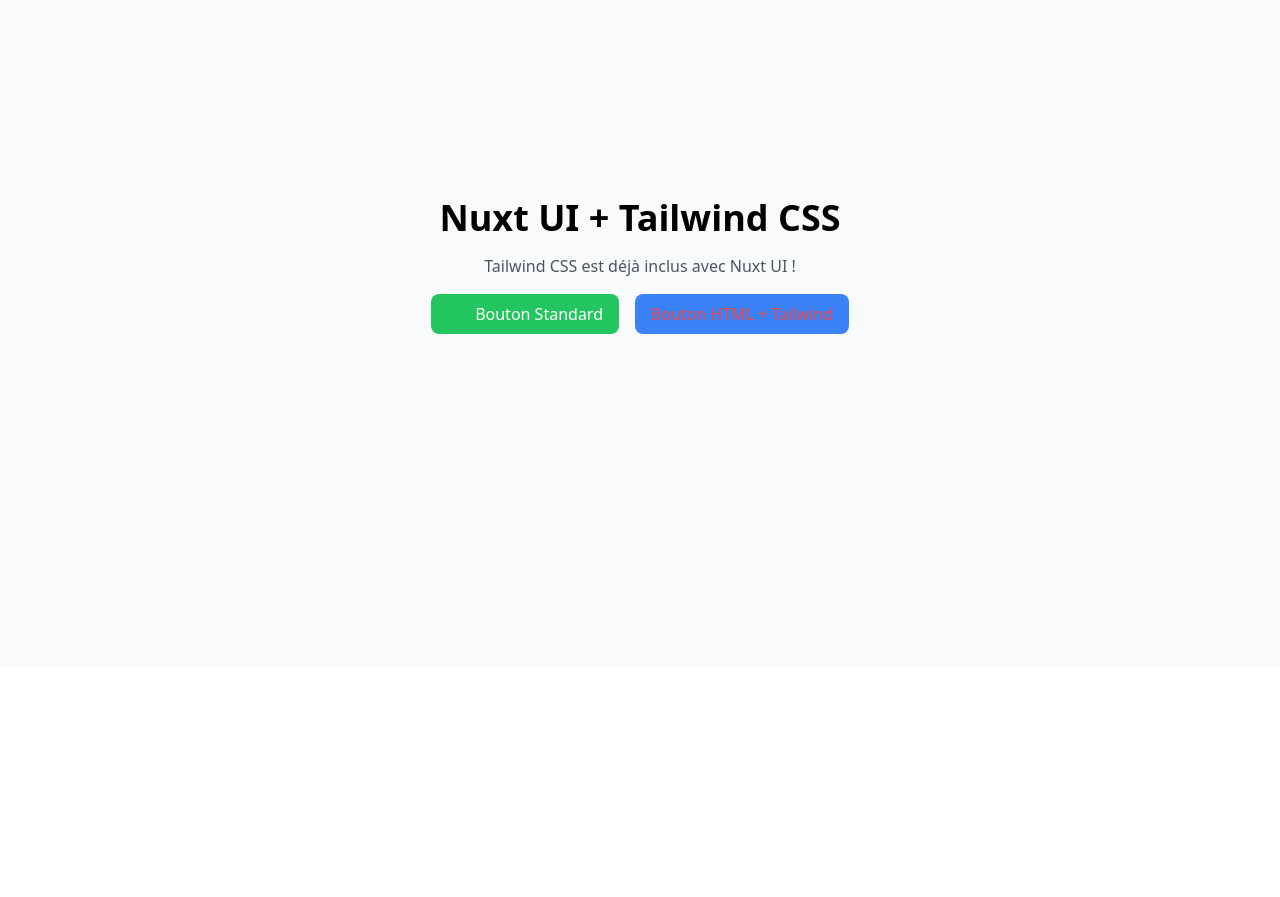
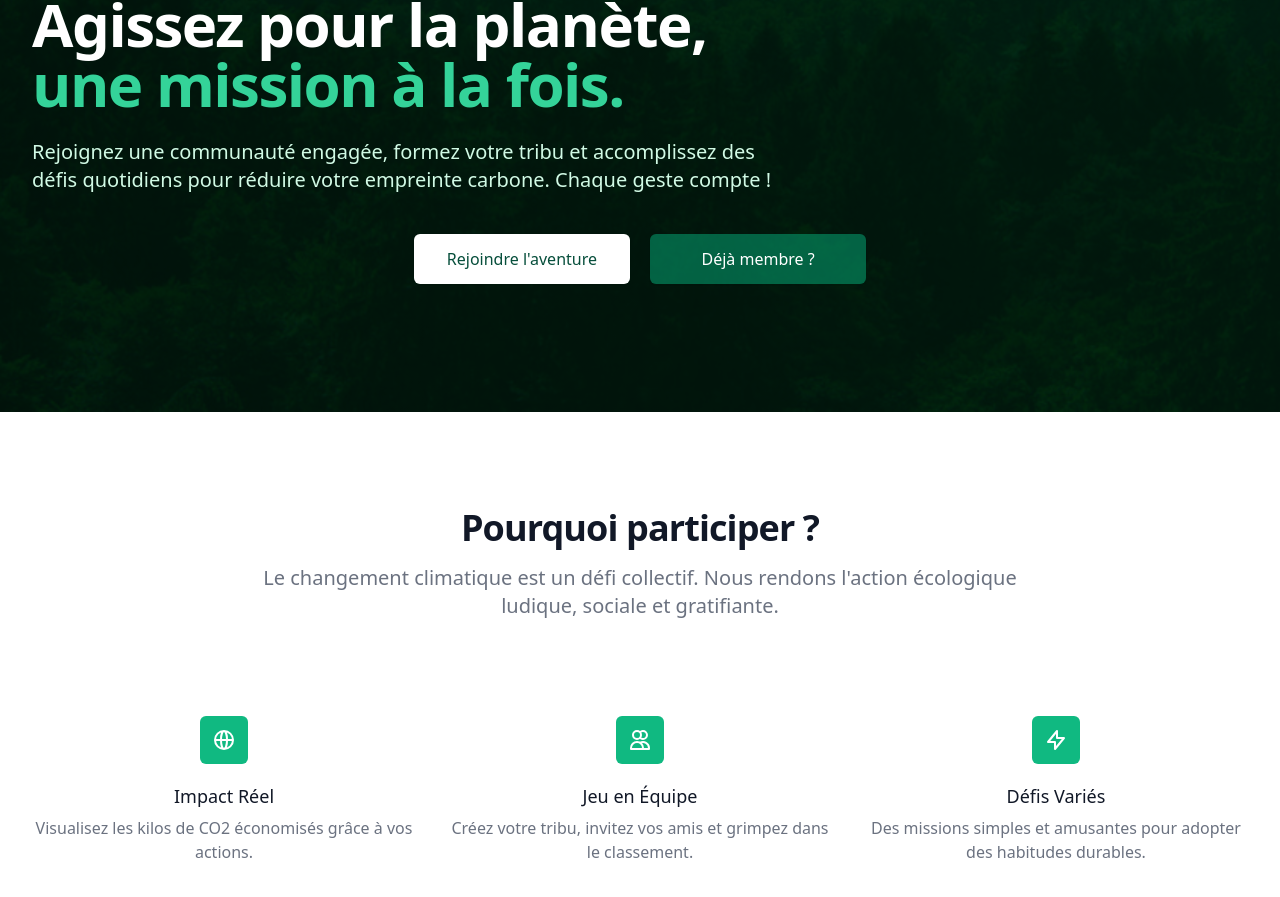
Before and after one commit to Raph9213/ndi-defi2, a Nuxt app in the folder defi2-frontend/: page / in a window 1280 px wide. Shown: the part 243-1140 px from the top of the page. Before the commit the page ends 909 px from the top, so only its background shows below. Built offline with nearby package versions, Linux system fonts and the light colour scheme.

Commit message:
feat: homepage

```diff
--- a/defi2-frontend/app/components/NavBar.vue
+++ b/defi2-frontend/app/components/NavBar.vue
@@ -49,15 +49,14 @@
 <script setup lang="ts">
 import { ref, onMounted } from 'vue';
 
-const panelMode = ref<string | null>(null);
+const { panelMode, openPanel, closePanel: closeAuthPanel } = useAuthUI();
 const name = ref('');
 const email = ref('');
 const password = ref('');
 const loading = ref(false);
 const message = ref('');
 
-function openPanel(mode: string) { panelMode.value = mode; message.value = ''; }
-function closePanel() { panelMode.value = null; name.value = ''; email.value = ''; password.value = ''; message.value = ''; }
+function closePanel() { closeAuthPanel(); name.value = ''; email.value = ''; password.value = ''; message.value = ''; }
 
 async function registerUser() {
   if (!name.value || !email.value || !password.value) {
--- /dev/null
+++ b/defi2-frontend/app/composables/useAuthUI.ts
@@ -0,0 +1,11 @@
+export const useAuthUI = () => {
+    const panelMode = useState<string | null>('auth-panel-mode', () => null);
+    const openPanel = (mode: string) => { panelMode.value = mode; };
+    const closePanel = () => { panelMode.value = null; };
+
+    return {
+        panelMode,
+        openPanel,
+        closePanel
+    };
+};
--- a/defi2-frontend/app/pages/index.vue
+++ b/defi2-frontend/app/pages/index.vue
@@ -1,21 +1,95 @@
 <template>
-  <div class="p-10 flex flex-col items-center justify-center min-h-screen gap-4 bg-gray-50 "> <!--dark:bg-gray-900-->
-    <h1 class="text-4xl font-bold text-primary-500">
-      Nuxt UI + Tailwind CSS
-    </h1>
-    <p class="text-gray-600 dark:text-gray-300">
-      Tailwind CSS est déjà inclus avec Nuxt UI !
-    </p>
+  <div class="min-h-screen flex flex-col">
+    <!-- Hero Section -->
+    <div class="relative bg-emerald-900 overflow-hidden">
+      <div class="absolute inset-0">
+        <img class="w-full h-full object-cover opacity-30" src="/forest-bg.webp" alt="Forest background" onerror="this.style.display='none'" />
+        <div class="absolute inset-0 bg-gradient-to-r from-emerald-900 to-emerald-800 mix-blend-multiply" />
+      </div>
+      <div class="relative max-w-7xl mx-auto py-24 px-4 sm:py-32 sm:px-6 lg:px-8">
+        <h1 class="text-4xl font-extrabold tracking-tight text-white sm:text-5xl lg:text-6xl">
+          Agissez pour la planète, <br class="hidden sm:block" />
+          <span class="text-emerald-400">une mission à la fois.</span>
+        </h1>
+        <p class="mt-6 text-xl text-emerald-100 max-w-3xl">
+          Rejoignez une communauté engagée, formez votre tribu et accomplissez des défis quotidiens pour réduire votre empreinte carbone. Chaque geste compte !
+        </p>
+        <div class="mt-10 max-w-sm sm:flex sm:max-w-none">
+          <div class="space-y-4 sm:space-y-0 sm:mx-auto sm:inline-grid sm:grid-cols-2 sm:gap-5">
+            <button @click="openPanel('register')" class="flex items-center justify-center px-4 py-3 border border-transparent text-base font-medium rounded-md shadow-sm text-emerald-900 bg-white hover:bg-emerald-50 sm:px-8">
+              Rejoindre l'aventure
+            </button>
+            <button @click="openPanel('login')" class="flex items-center justify-center px-4 py-3 border border-transparent text-base font-medium rounded-md shadow-sm text-white bg-emerald-600 bg-opacity-60 hover:bg-opacity-70 sm:px-8">
+              Déjà membre ?
+            </button>
+          </div>
+        </div>
+      </div>
+    </div>
 
-    <div class="flex gap-4">
-      <button class="px-4 py-2 text-white bg-green-500 rounded-lg hover:bg-green-600 transition-colors flex items-center gap-2">
-        <span class="i-heroicons-check w-5 h-5" />
-        Bouton Standard
-      </button>
+    <!-- Features Section -->
+    <div class="py-16 bg-white overflow-hidden lg:py-24">
+      <div class="relative max-w-xl mx-auto px-4 sm:px-6 lg:px-8 lg:max-w-7xl">
+        <div class="relative">
+          <h2 class="text-center text-3xl leading-8 font-extrabold tracking-tight text-gray-900 sm:text-4xl">
+            Pourquoi participer ?
+          </h2>
+          <p class="mt-4 max-w-3xl mx-auto text-center text-xl text-gray-500">
+            Le changement climatique est un défi collectif. Nous rendons l'action écologique ludique, sociale et gratifiante.
+          </p>
+        </div>
 
-      <button class="px-4 py-2 text-red-500 bg-blue-500 rounded-lg hover:bg-blue-600 transition-colors">
-        Bouton HTML + Tailwind
-      </button>
+        <div class="relative mt-12 lg:mt-24 lg:grid lg:grid-cols-3 lg:gap-8">
+          <div class="mt-10 lg:mt-0">
+            <div class="flex items-center justify-center h-12 w-12 rounded-md bg-emerald-500 text-white mx-auto">
+              <!-- Heroicon name: outline/globe-alt -->
+              <svg class="h-6 w-6" xmlns="http://www.w3.org/2000/svg" fill="none" viewBox="0 0 24 24" stroke="currentColor" aria-hidden="true">
+                <path stroke-linecap="round" stroke-linejoin="round" stroke-width="2" d="M21 12a9 9 0 01-9 9m9-9a9 9 0 00-9-9m9 9H3m9 9a9 9 0 01-9-9m9 9c1.657 0 3-4.03 3-9s-1.343-9-3-9m0 18c-1.657 0-3-4.03-3-9s1.343-9 3-9m-9 9a9 9 0 019-9" />
+              </svg>
+            </div>
+            <div class="mt-5">
+              <h3 class="text-lg leading-6 font-medium text-gray-900 text-center">Impact Réel</h3>
+              <p class="mt-2 text-base text-gray-500 text-center">
+                Visualisez les kilos de CO2 économisés grâce à vos actions.
+              </p>
+            </div>
+          </div>
+
+          <div class="mt-10 lg:mt-0">
+            <div class="flex items-center justify-center h-12 w-12 rounded-md bg-emerald-500 text-white mx-auto">
+              <!-- Heroicon name: outline/users -->
+              <svg class="h-6 w-6" xmlns="http://www.w3.org/2000/svg" fill="none" viewBox="0 0 24 24" stroke="currentColor" aria-hidden="true">
+                <path stroke-linecap="round" stroke-linejoin="round" stroke-width="2" d="M12 4.354a4 4 0 110 5.292M15 21H3v-1a6 6 0 0112 0v1zm0 0h6v-1a6 6 0 00-9-5.197M13 7a4 4 0 11-8 0 4 4 0 018 0z" />
+              </svg>
+            </div>
+            <div class="mt-5">
+              <h3 class="text-lg leading-6 font-medium text-gray-900 text-center">Jeu en Équipe</h3>
+              <p class="mt-2 text-base text-gray-500 text-center">
+                Créez votre tribu, invitez vos amis et grimpez dans le classement.
+              </p>
+            </div>
+          </div>
+
+          <div class="mt-10 lg:mt-0">
+            <div class="flex items-center justify-center h-12 w-12 rounded-md bg-emerald-500 text-white mx-auto">
+              <!-- Heroicon name: outline/lightning-bolt -->
+              <svg class="h-6 w-6" xmlns="http://www.w3.org/2000/svg" fill="none" viewBox="0 0 24 24" stroke="currentColor" aria-hidden="true">
+                <path stroke-linecap="round" stroke-linejoin="round" stroke-width="2" d="M13 10V3L4 14h7v7l9-11h-7z" />
+              </svg>
+            </div>
+            <div class="mt-5">
+              <h3 class="text-lg leading-6 font-medium text-gray-900 text-center">Défis Variés</h3>
+              <p class="mt-2 text-base text-gray-500 text-center">
+                Des missions simples et amusantes pour adopter des habitudes durables.
+              </p>
+            </div>
+          </div>
+        </div>
+      </div>
     </div>
   </div>
 </template>
+
+<script setup lang="ts">
+const { openPanel } = useAuthUI();
+</script>
```
Also changed, not shown: defi2-frontend/public/forest-bg.webp (added).
